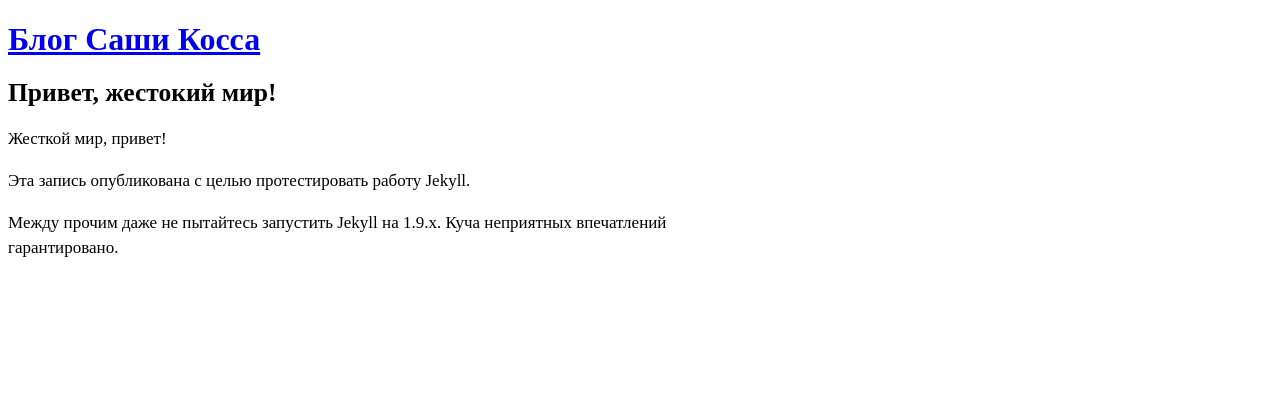
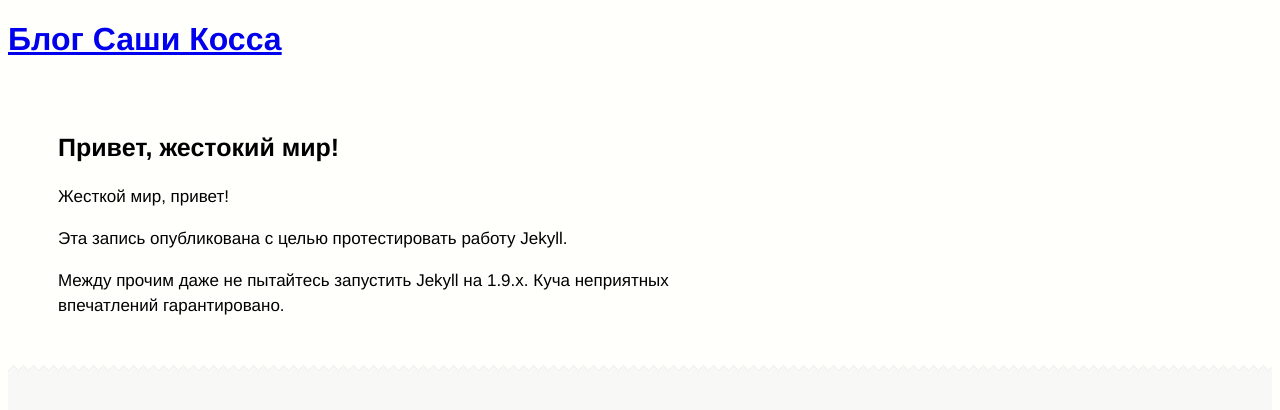
Before and after one commit to megannimara/blog.nocorp.me, a Jekyll site: the page built from _posts/2011-11-26-hello-cruel-world.md, in a window 1280 px wide. Shown: the top 410 px of the page. Built offline with Jekyll 4.4.1, drawn with Linux system fonts in a browser that asks for light colours; Markdown is read by kramdown in place of the engine named in the settings.

Commit message:
Design is POWER!

```diff
--- a/_layouts/default.html
+++ b/_layouts/default.html
@@ -4,6 +4,7 @@
     <meta charset="utf-8">
     <link href="/images/favicon.png" rel="shortcut icon">
 
+    <link rel="stylesheet" href="/stylesheets/master.css">
     <link rel="stylesheet" href="http://yandex.st/highlightjs/6.1/styles/solarized_light.min.css">
 
     <script src="http://yandex.st/highlightjs/6.1/highlight.min.js"></script>
--- a/_layouts/post.html
+++ b/_layouts/post.html
@@ -2,8 +2,14 @@
 layout: default
 ---
 
-<div style="width: 700px; font-size: 17px; line-height: 25px;">
-{{ content }}
+<div class="post">
+
+  <div class="post-content">
+    {{ content }}
+  </div>
+
+  <div class="post-comments">
+    <div class="fb-comments" data-href="http://blog.nocorp.me{{ page.url }}" data-num-posts="2" data-width="500"></div>
+  </div>
+
 </div>
-
-<div class="fb-comments" data-href="http://blog.nocorp.me{{ page.url }}" data-num-posts="2" data-width="500"></div>
--- /dev/null
+++ b/stylesheets/master.css
@@ -0,0 +1,21 @@
+body {
+  background: #fffffb;
+  font-family: Helvetica Neue;
+}
+
+.post h2 {
+  font-size: 25px;
+  line-height: 33px;
+}
+
+.post-content {
+  width: 700px;
+  font-size: 17px;
+  line-height: 25px;
+  padding: 30px 50px;
+}
+
+.post-comments {
+  padding: 30px 50px;
+  background: #f8f8f6 url('/images/comments_background.gif') repeat-x;
+}
```
Also changed, not shown: images/comments_background.gif (added).
